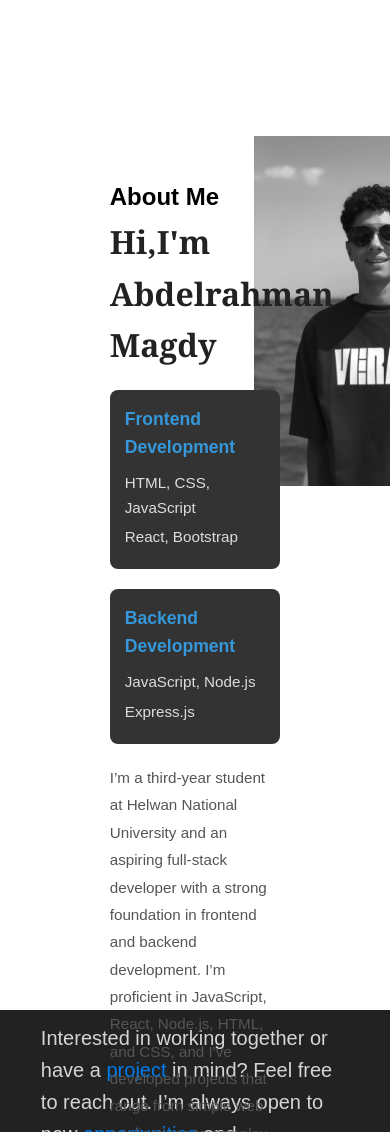
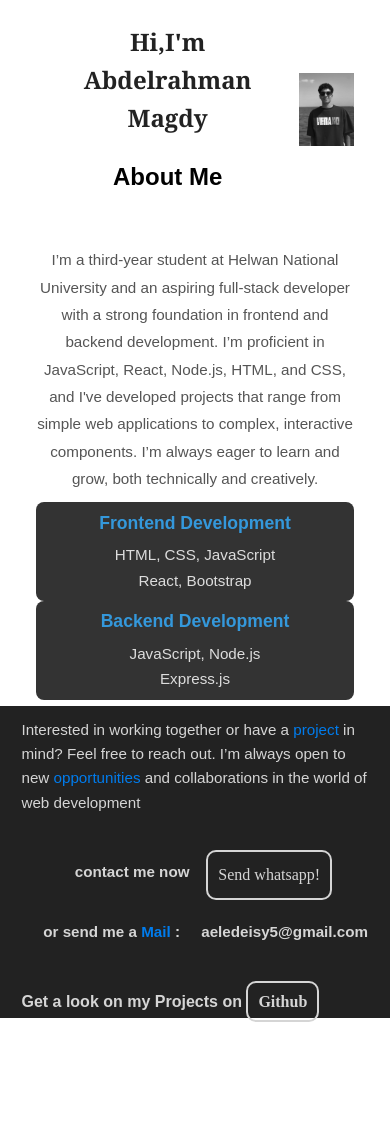
Before and after one commit to bid00/Portfolio, a plain HTML site: page index.html in a window 390 px wide. Shown: the part 868-2000 px from the top of the page. After the commit the page ends 1894 px from the top, so only its background shows below. Drawn offline with Linux system fonts and the light colour scheme.

Commit message:
responsive code

```diff
--- a/css/index.css
+++ b/css/index.css
@@ -90,18 +90,9 @@ nav .nav-links li a {
     background-image: url(../assests/img/top-view-desk-dark-concept-with-copy-space.jpg);
         background-repeat: no-repeat;
         width: 100%;
-        height: 600px;
+        height: 80%;
         background-size: cover;
         filter: blur(2px);
-
-}
-.landing-container .hero-pic{
-    width: 300px;
-    height: 300px;
-    border-radius: 50%;
-    overflow: hidden;
-    border: 15px solid #444;
-    box-shadow: 5px 7px 25px rgba(0, 0, 0, 0.5);
 }
 .hero-text{
     max-width: 500px;
@@ -144,41 +135,43 @@ nav .nav-links li a {
     transition: 0.3s ;
 }
 .aboutme{
-    margin-top: 70px;
+    margin-top: 2%px;
 }
 .about-container{
+    display: grid;
+    text-align: center;
+    align-items: center;
     width: 100%;
-    padding: 40px;
+    padding: 2%;
+}
+.profile-pic {
+    padding: 10px 0;
+    grid-row-start:  1;
+    grid-row-end: 3;
 }
 .profile-pic img{
-    position: absolute;
-    left:65%;
-    margin: 50px 0px;
-    width: 250px;
-    height: 350px;
+    margin: 10px 0px;
+    max-width: 70%;
     filter: grayscale(100%);
 }
 .about-text{
-    height: 100%;
-    width: 100%;
     padding: 40px;
     margin:20px 0px;
-    position: relative;
-    top: 2rem;
     text-wrap: wrap;
+    grid-row: 1;
+
 }
 
  .about-text h1 {
             font-family: 'Georgia', serif;
-            /* Classic serif font for elegance */
             font-size: 2.5rem;
-            /* Larger heading size */
             font-weight: bold;
             color: #222;
             margin-bottom: 20px;
 }
 
-.about-text p {
+.about-container p {
+    margin: 10px 0;
     font-size: 1rem;
     color: #555;
     line-height: 1.8;
@@ -186,12 +179,14 @@ nav .nav-links li a {
 .skills {
     display: flex;
     flex-wrap: wrap;
-    gap: 20px;
+    gap: 2%;
+    grid-row: 3;
+    grid-column: 1 /3;
 }
 
 .skill-category {
     background: #333;
-    padding: 15px;
+    padding: 2%;
     border-radius: 8px;
     width: 100%;
     max-width: 350px;
@@ -199,11 +194,9 @@ nav .nav-links li a {
 
 .skill-category h3 {
     font-size: 1.2rem;
-    /* Slightly larger heading within skill categories */
     font-weight: 600;
     color: #3498db;
-    /* Eye-catching color */
-    margin-bottom: 10px;
+    margin-bottom: 2%;
 }
 
 .skill-category ul {
@@ -213,18 +206,15 @@ nav .nav-links li a {
 
 .skill-category ul li {
     font-size: 1rem;
-    /* Consistent size with paragraphs */
     color: #ddd;
-    /* Light color for items within dark background */
-    margin-bottom: 5px;
+    margin-bottom: 0.5%;
 }
 
 footer{
-    padding: 3%;
     width: 100%;
     background-color: #222;
     color:#d5d5d5;
-    height: 300px;
+    height: 43%;
 }
 .footertext{
     font-size: 20px;
@@ -232,8 +222,20 @@ footer{
 .footertext span {
     color: #007ced;
 }
+
+footer .wrapper{
+    padding: 3%;
+}
+footer .container{
+    display: flex;
+    flex-direction: column;
+}
 .contact{
-    margin: 20px;
+    display: flex;
+    flex-direction: row;
+    align-items: center ;
+    gap: 10%;
+    margin: 30px 0;
     h5{
         font-size: larger;
         margin: 15px 0px;
@@ -242,8 +244,18 @@ footer{
         }
     }
 }
+.wp {
+    display: inline-flex;
+    text-wrap: nowrap;
+    gap: 7%;
+}
+.email{
+    display: inline-flex;
+    text-wrap: nowrap;
+    gap: 7%;
+}
 
-.contact a{
+footer a{
     font-family: 'Times New Roman', Times, serif;
     text-decoration: none;
     color: #d5d5d5;
@@ -253,7 +265,7 @@ footer{
     margin:5px 0px;
 }
 
-.contact a:hover{
+footer a:hover{
     color: #007ced;
     border-color: #007ced;
     transition: 0.2s;
@@ -282,9 +294,9 @@ footer{
         top: 0;
     }
     nav .nav-links{
+        display: none;
         position: absolute;
         top: 110px;
-        right:-100%;
         bottom: 0;
         width: 60%;
         height: 100vh;
@@ -303,8 +315,24 @@ footer{
         text-align: center;
     }
     nav .nav-links.open{
+        display: initial;
         right: 0;
+
     }
+    .profile-pic {
+        grid-row: 1;
+        img{
+            max-width:300px;
+        }
+}
+
+.about-container p {
+    margin: 10px 0;
+    font-size: 1rem;
+    color: #555;
+    line-height: 1.8;
+    grid-column: 1/3;
+}
 
 }
 
@@ -320,12 +348,13 @@ footer{
         width: 100%;
         background-size: cover;
     }
-        .about-text h1 {
-            font-size: 2rem;
+        .about-text h1,.about-text h2 {
+            font-size: 1.5rem;
 
         }
 
-        .about-text p,
+
+        .about-container p,.contact h5,.footertext p,
         .skill-category ul li {
             font-size: 0.95rem;
 
@@ -335,4 +364,28 @@ footer{
             font-size: 1.1rem;
         }
 
+        .profile-pic img {
+            margin: 20% 0px;
+            max-width: 100%;
+            filter: grayscale(100%);
+        }
+        .about-text{
+            font-size: 1rem;
+        }
+        .contact{
+            flex-direction: column;
+        }
+                footer {
+                    height: 37%;
+                }
+
+
+        .about-text {
+            padding: 20px;
+            margin: 20px 0px;
+            text-wrap: wrap;
+            grid-row: 1;
+
+        }
+
 }
--- a/index.html
+++ b/index.html
@@ -57,15 +57,27 @@
     <div class="aboutme" id="about">
         <div class="wrapper">
             <div class="about-container">
+
+                <div class="about-text">
+
+                    <h1>
+                        Hi,I'm<br /> Abdelrahman Magdy
+                    </h1>
+                    <h2>About Me</h2>
+                </div>
+                <p>I’m a third-year student at Helwan National University and an aspiring full-stack developer
+                    with
+                    a strong foundation in
+                    frontend and backend development. I’m proficient in JavaScript, React, Node.js, HTML, and
+                    CSS,
+                    and I've developed
+                    projects that range from simple web applications to complex, interactive components. I’m
+                    always
+                    eager to learn and grow,
+                    both technically and creatively.</p>
                 <div class="profile-pic">
                     <img src="./assests/img/mypic.jpg" alt="profile-pic">
                 </div>
-                <div class="about-text">
-                    <h2>About Me</h2>
-                    <h1>
-                        Hi,I'm<br /> Abdelrahman Magdy
-                    </h1>
-
                 <div class="skills">
                     <div class="skill-category">
                         <h3>Frontend Development</h3>
@@ -82,44 +94,42 @@
                             <li>Express.js</li>
                         </ul>
                     </div>
-                        <p>I’m a third-year student at Helwan National University and an aspiring full-stack developer
-                            with
-                            a strong foundation in
-                            frontend and backend development. I’m proficient in JavaScript, React, Node.js, HTML, and
-                            CSS,
-                            and I've developed
-                            projects that range from simple web applications to complex, interactive components. I’m
-                            always
-                            eager to learn and grow,
-                            both technically and creatively.</p>
-                    </div>
 
                 </div>
             </div>
 
         </div>
-
+    </div>
     <footer id="contact">
         <div class="wrapper">
-
+            <div class="container">
                 <div class="footertext">
-                    <p>Interested in working together or have a <span>project</span> in mind? Feel free to reach out.
+                    <p>Interested in working together or have a <span>project</span> in mind? Feel free to reach
+                        out.
                         I’m
                         always open to new <span>opportunities</span>
                         and collaborations in the world of web development</p>
                 </div>
                 <div class="Contact">
-                    <a href="https://api.whatsapp.com/send?phone=201062109566" target="_blank">Send
+                    <div class="wp">
+                        <h5>contact me now</h5><a href="https://api.whatsapp.com/send?phone=201062109566"
+                            target="_blank">Send
                             whatsapp!</a>
-                    <h5>or send me a <span>Mail</span></h5>
-                    <h5>Email : aeledeisy5@gmail.com</h5>
-                    <h4>Get a look on my Projects on github <a href="https://github.com/bid00"
-                            target="_blank">Github</a>
+                    </div>
+                    <div class="email">
+                        <h5>or send me a <span>Mail</span> :</h5>
+                        <h5>aeledeisy5@gmail.com</h5>
+                    </div>
+                </div>
+                <h4>Get a look on my Projects on <a href="https://github.com/bid00" target="_blank">Github</a>
                 </h4>
             </div>
+
         </div>
 
     </footer>
+
+
     <script>
         var btn = document.querySelector(".toggle-btn");
         var navlinks = document.querySelector(".nav-links");
```
Lines whose indentation alone changed are shown as unchanged.
